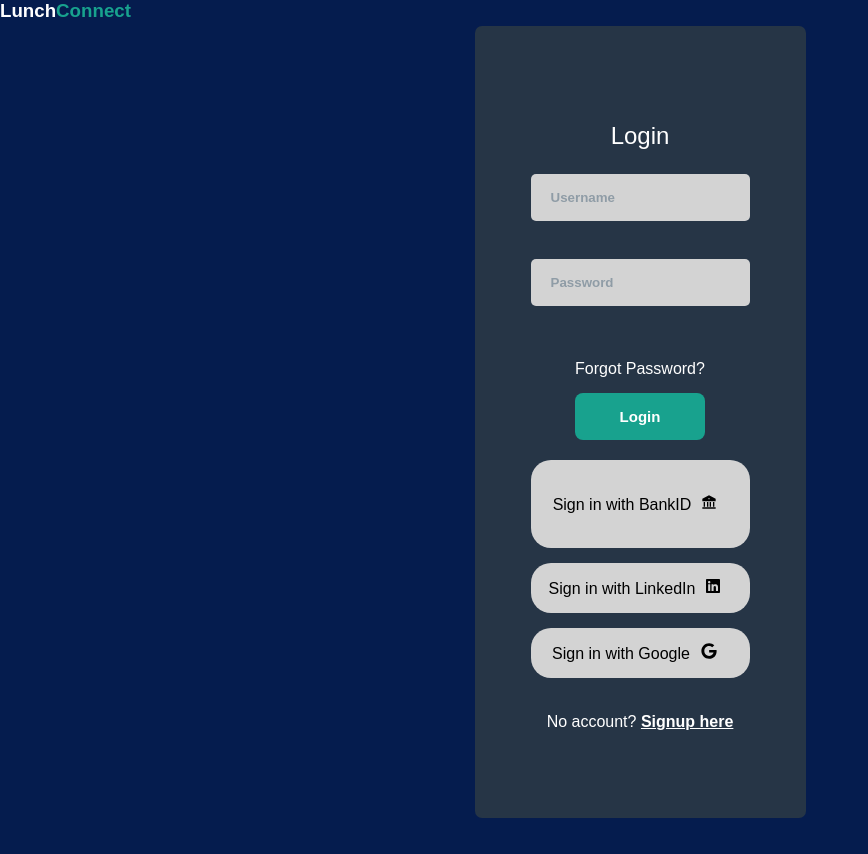
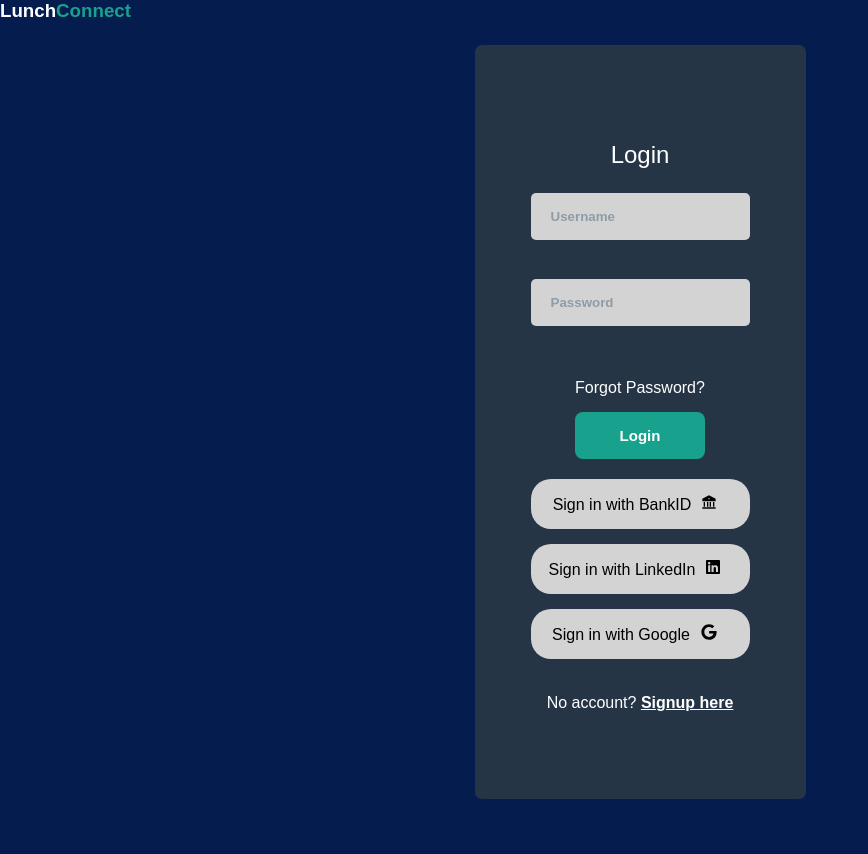
Before and after one commit to MohamadAliHassan/LunchConnect, a React (Vite) app in the folder client/: page /login in a window 1280 px wide. Shown: the whole page, without its empty margins (0-868 px from the left). Built offline with nearby package versions, Linux system fonts and the light colour scheme.

Commit message:
css fixes

```diff
--- a/client/src/pages/LoginPage/_LoginPage.scss
+++ b/client/src/pages/LoginPage/_LoginPage.scss
@@ -53,7 +53,7 @@
   margin: 20px 0;
 }
 
-.social-login .overlay {
+.social-login .overlay-1 {
   background-color: #d3d3d3;
   border-radius: 20px;
   color: #000;
--- a/client/src/pages/LoginPage/components/Loginform.jsx
+++ b/client/src/pages/LoginPage/components/Loginform.jsx
@@ -20,7 +20,7 @@
             <button className="Login-btn">Login</button>
           </div>
           <div className="social-login">
-            <div className="overlay">
+            <div className="overlay-1">
               <p>
                 Sign in with BankID
                 <RiBankFill style={{ margin: "0 10px" }} />
--- a/client/src/stylesheet/main.css
+++ b/client/src/stylesheet/main.css
@@ -122,6 +122,9 @@
   outline: none;
   border-radius: 5px;
 }
+.form-control input::-moz-placeholder {
+  color: #8f9ca6;
+}
 .form-control input::placeholder {
   color: #8f9ca6;
 }
@@ -145,7 +148,7 @@
   margin: 20px 0;
 }
 
-.social-login .overlay {
+.social-login .overlay-1 {
   background-color: #d3d3d3;
   border-radius: 20px;
   color: #000;
```
Also changed, not shown: 1 other file (tests, documents, lock files or other folders).
